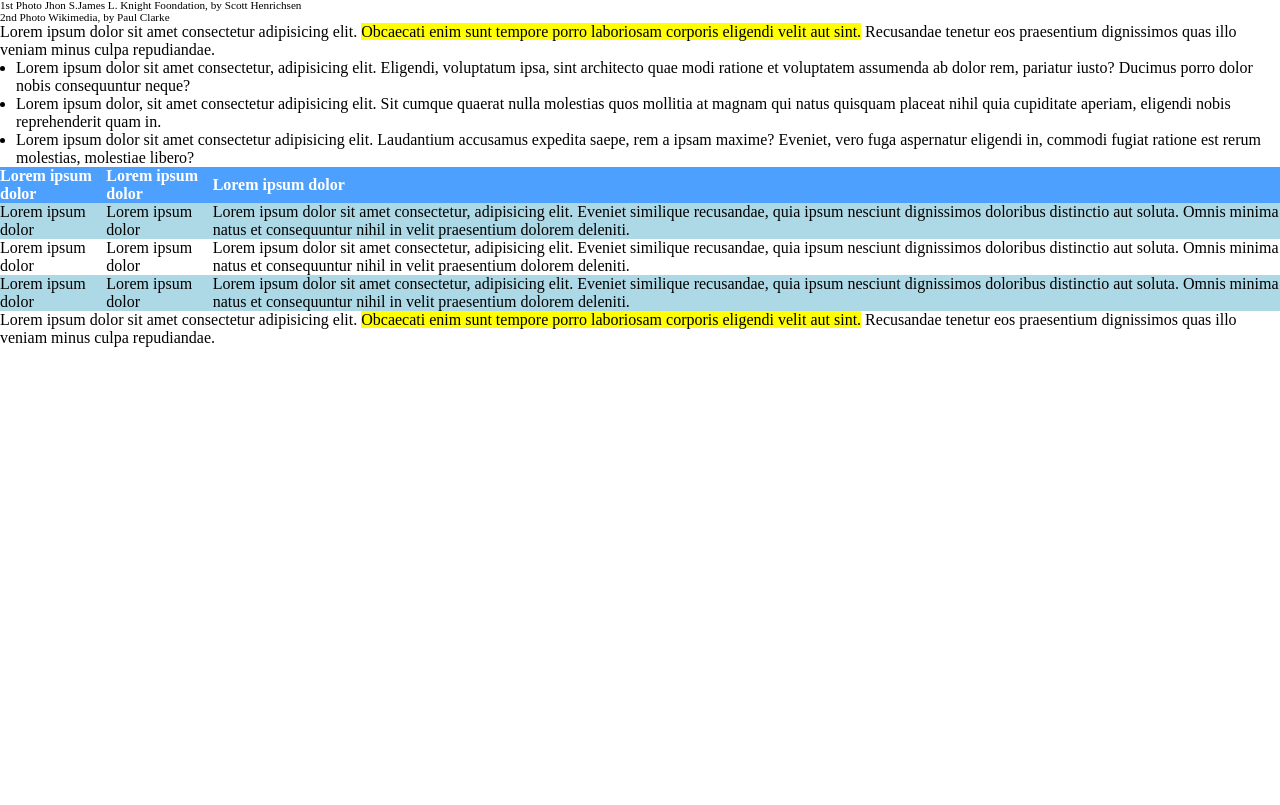
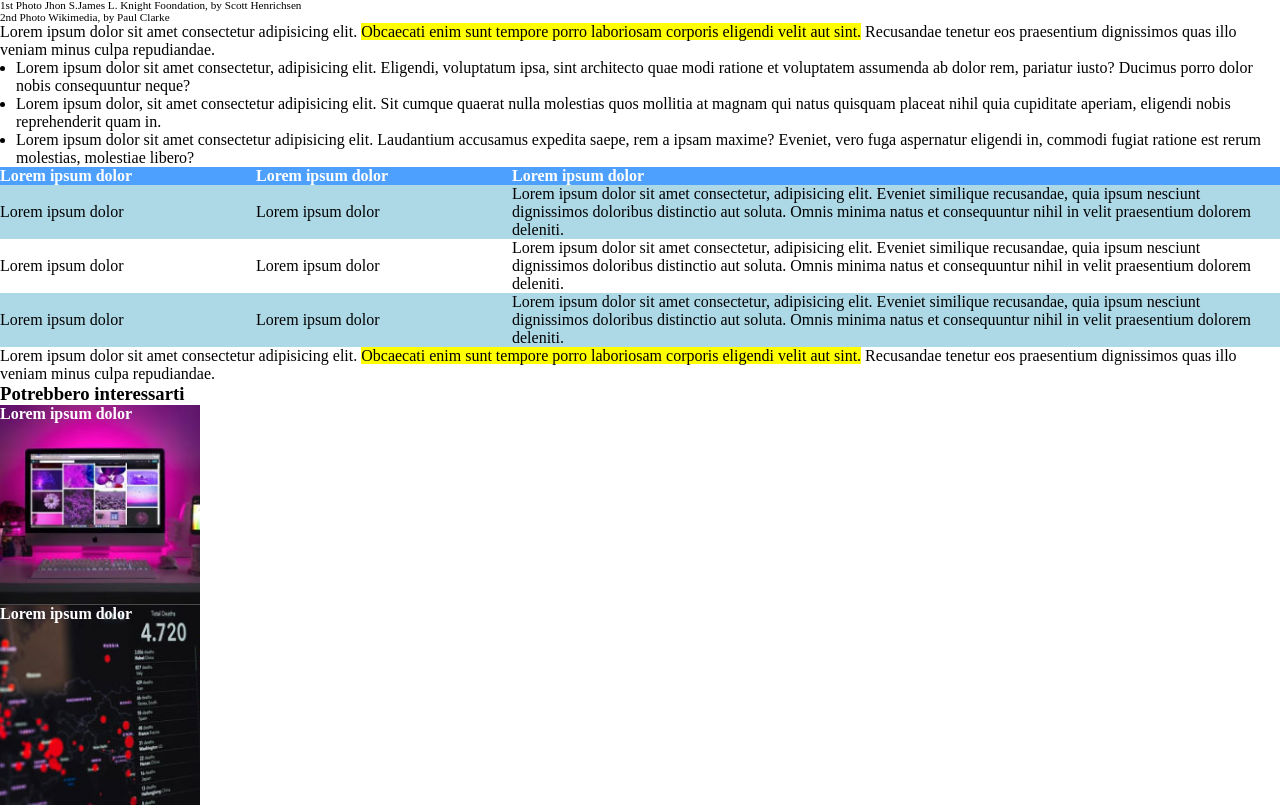
Before and after one commit to SimonePavone97/html-css-booleaner, a plain HTML site: page index.html in a window 1280 px wide. Shown: the part 536-1341 px from the top of the page. Before the commit the page ends 883 px from the top, so only its background shows below. Drawn offline with Linux system fonts and the light colour scheme.

Commit message:
data widht alla table

```diff
--- a/asset/css/style.css
+++ b/asset/css/style.css
@@ -47,3 +47,28 @@ table{
 .colorlight{
     background-color: lightblue;
 }
+
+.f-white{
+    color: white;
+}
+
+.widht-20{
+    width: 20%;
+}
+
+.img-computer{
+    background-image: url(../img/img/monitor.jpg);
+    height: 200px;
+    width: 200px;
+    background-repeat: no-repeat;
+    background-size: cover;
+    background-position: center;
+}
+
+.img-dati{
+    background-image: url(../img/img/graph.jpg);
+    height: 200px;
+    width: 200px;
+    background-repeat: no-repeat;
+    background-size: cover;
+    background-position: center;
--- a/index.html
+++ b/index.html
@@ -43,8 +43,8 @@
         <table>
             <thead>
                 <tr class="tbblue">
-                    <th>Lorem ipsum dolor</th>
-                    <th>Lorem ipsum dolor</th>
+                    <th class="widht-20">Lorem ipsum dolor</th>
+                    <th class="widht-20">Lorem ipsum dolor</th>
                     <th>Lorem ipsum dolor</th>
                 </tr>
             </thead>
@@ -80,6 +80,15 @@
 
     <!--Footer-->
     <footer>
+        <h3>Potrebbero interessarti</h3>
+        <div class="img-computer">
+            <h4 class="f-white"> Lorem ipsum dolor </h4>
+        </div>
+
+        <div class="img-dati">
+            <h4 class="f-white"> Lorem ipsum dolor </h4>
+        </div>
+
 
     </footer>
 </body>
```
